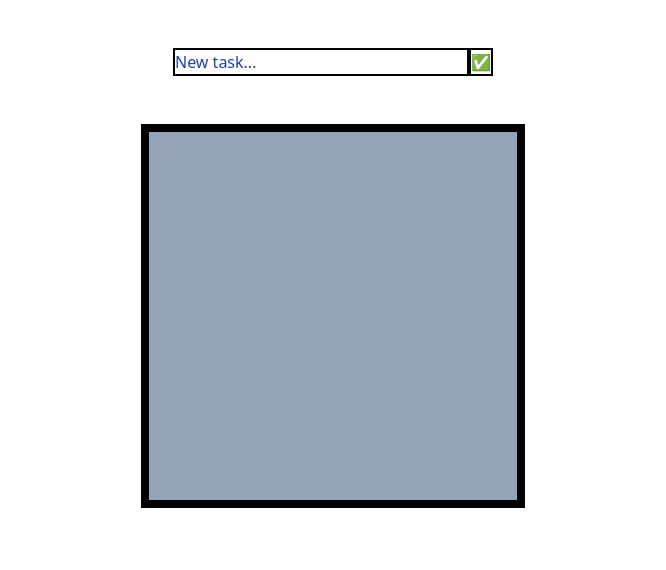
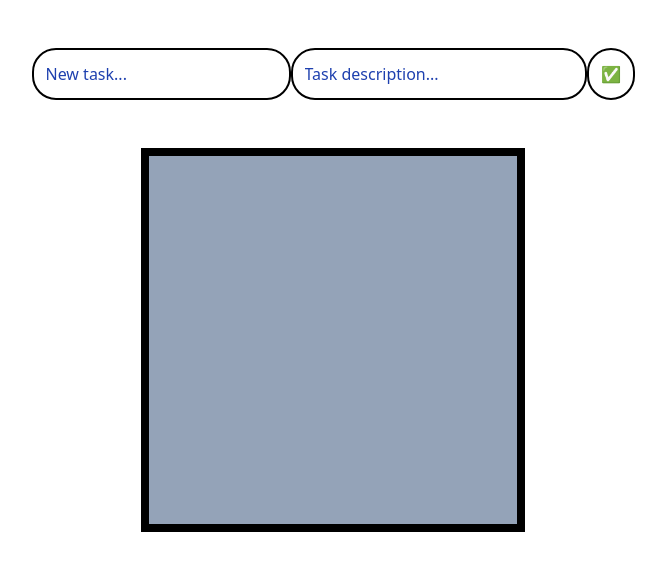
Before and after one commit to agw2005/my-tdl-project, a React (Vite) app: page / in a window 1280 px wide. Shown: the top 570 px of the page, without its empty margins (307-973 px from the left). Built offline with nearby package versions, Linux system fonts and the light colour scheme.

Commit message:
Added description

```diff
--- a/src/App.tsx
+++ b/src/App.tsx
@@ -1,30 +1,28 @@
-import { useState, useEffect } from "react";
-import New from "./components/new";
-import List from "./components/list";
+import { useEffect, useState } from "react";
+import NewTask from "./components/NewTask";
+import { TaskObject } from "C:/Users/dania/my-tdl-project/src/TaskObject.ts";
+import List from "./components/List";
 
 function App() {
-  //Initialize state from local storage or an empty array if none exist
-  const [tasks, setTasks] = useState<string[]>(() => {
-    const localStorageTasks = localStorage.getItem("tasks");
-    return localStorageTasks ? JSON.parse(localStorageTasks) : [];
+  const [taskArray, setTaskArray] = useState<TaskObject[]>(() => {
+    const localStorageTaskArray = localStorage.getItem("tasks");
+    return localStorageTaskArray ? JSON.parse(localStorageTaskArray) : [];
   });
 
-  //Save existing task to local storage whenever the state changes
   useEffect(() => {
-    localStorage.setItem("tasks", JSON.stringify(tasks));
-  }, [tasks]);
-  //When tasks state is updated, the update tasks array is uploaded into local storage
+    localStorage.setItem("tasks", JSON.stringify(taskArray));
+  }, [taskArray]);
 
-  function addTask(task: string) {
+  function addTask(task: TaskObject) {
     if (task) {
-      setTasks([...tasks, task]);
+      setTaskArray([...taskArray, task]);
     }
   }
 
   return (
     <>
-      <New onAddTask={addTask} />
-      <List tasks={tasks} />
+      <NewTask onAddTask={addTask} />
+      <List arrayOfTask={taskArray} />
     </>
   );
 }
--- /dev/null
+++ b/src/TaskObject.ts
@@ -0,0 +1,5 @@
+export type TaskObject = {
+    text: string;
+    desc: string;
+    completed: boolean;
+  };
--- /dev/null
+++ b/src/components/NewTask.tsx
@@ -0,0 +1,61 @@
+import { useState } from "react";
+import { TaskObject } from "C:/Users/dania/my-tdl-project/src/TaskObject.ts";
+
+interface NewTaskProps {
+  onAddTask: (task: TaskObject) => void;
+}
+
+function NewTask({ onAddTask }: NewTaskProps) {
+  const [task, setTask] = useState<TaskObject>({
+    text: "",
+    desc: "",
+    completed: false,
+  });
+  const handleSubmit = (clickEvent: React.FormEvent) => {
+    clickEvent.preventDefault();
+    onAddTask(task);
+    setTask({
+      text: "",
+      desc: "",
+      completed: false,
+    });
+  };
+
+  return (
+    <div>
+      <form
+        className="flex flex-row place-content-center m-12"
+        onSubmit={handleSubmit}
+      >
+        <input
+          name="task-name"
+          className="border-solid border-2 border-black w-1/8 placeholder-blue-800 rounded-3xl p-3"
+          type="text"
+          placeholder="New task..."
+          value={task.text}
+          onChange={(clickEvent) =>
+            setTask({ ...task, text: clickEvent.target.value })
+          }
+        />
+        <input
+          name="task-desc"
+          className="border-solid border-2 border-black w-1/4 placeholder-blue-800 rounded-3xl p-3"
+          type="text"
+          placeholder="Task description..."
+          value={task.desc}
+          onChange={(clickEvent) =>
+            setTask({ ...task, desc: clickEvent.target.value })
+          }
+        />
+        <br />
+        <input
+          className="border-solid border-2 border-black w-1/8 rounded-3xl p-3 hover:bg-gray-500"
+          type="submit"
+          value="✅"
+        />
+      </form>
+    </div>
+  );
+}
+
+export default NewTask;
--- a/src/components/list.tsx
+++ b/src/components/list.tsx
@@ -1,22 +1,25 @@
-import Task from "./task";
+import Task from "./Task";
+import { TaskObject } from "C:/Users/dania/my-tdl-project/src/TaskObject.ts";
 
 interface ListProps {
-  tasks: string[];
+  arrayOfTask: TaskObject[];
+}
+function handleClickTask(item: string) {
+  console.log(item);
 }
 
-function List({ tasks }: ListProps) {
-
+function List({ arrayOfTask }: ListProps) {
   return (
-    <>
     <div className="w-96 min-h-96 h-auto mb-12 mx-auto border-solid border-black border-8 bg-slate-400">
-        {tasks.map((task, index) => (
+      {arrayOfTask.map((mappedTask, index) => (
         <Task
           key={index}
-            text={task}
+          index={index}
+          task={mappedTask}
+          onClickTask={handleClickTask}
         />
       ))}
     </div>
-    </>
   );
 }
 
--- a/src/components/new.tsx
+++ /dev/null
@@ -1,52 +0,0 @@
-import { useState } from "react";
-
-interface NewProps {
-  onAddTask: (task: string) => void;
-  //onAddTask is a prop that expects a function that takes a single parameter called task which is a string
-  //"=> void" means return type void
-}
-
-function New({ onAddTask }: NewProps) {
-  const [task, setTask] = useState("");
-
-  const handleSubmit = (clickEvent: React.FormEvent) => {
-    clickEvent.preventDefault();
-    onAddTask(task);
-    setTask("");
-    //Defines a function named "handleSubmit" that runs when the submit button is clicked
-    //Takes an event object "clickEvent" as a parameter, the type of the event is "React.FormEvent"
-    //"clickEvent.preventDefault()" stops the default form submission behavior A.K.A refreshing the page
-    //"task" variable is then passed to addTask() in stateHandler
-    //setTask('') clears the task state (variable)
-  };
-
-  return (
-    <div>
-      <form
-        className="flex flex-row place-content-center m-12"
-        onSubmit={handleSubmit}
-      >
-        <input
-          className="border-solid border-2 border-black w-1/4 placeholder-blue-800"
-          name="task"
-          type="text"
-          placeholder="New task..."
-          value={task} //setTask("") after every submit
-          onChange={(clickEvent) => setTask(clickEvent.target.value)}
-          //The onChange handler in React is used to detect and respond to changes in the value of form elements
-          //"clickEvent" is automatically passed into the handler
-          //"clickEvent.target.value" is the current value of the input field
-          //setTask(clickEvent.target.value) updates the state with this new value, keeping track of what the user is typing
-        />
-        <br />
-        <input
-          className="border-solid border-2 border-black hover:bg-gray-500"
-          type="submit"
-          value="✅"
-        />
-      </form>
-    </div>
-  );
-}
-
-export default New;
--- a/src/components/task.tsx
+++ b/src/components/task.tsx
@@ -1,15 +1,43 @@
+import { useState } from "react";
+import { TaskObject } from "C:/Users/dania/my-tdl-project/src/TaskObject.ts";
+
 interface TaskProp {
-  text: string;
+  task: TaskObject;
+  index: number;
+  onClickTask: (item: string) => void;
 }
 
-function Task({ text }: TaskProp) {
+function Task({ task, index, onClickTask }: TaskProp) {
+  const [completionMark, setCompletionMark] = useState(false);
+
+  function ifMarked() {
+    if (completionMark == true) {
+      return "line-through";
+    } else {
+      return "";
+    }
+  }
 
   return (
-    <p
-      className={`p-1 bg-gray-800 hover:bg-gray-500 text-white text-xs`}
-    >
-      {text}
-    </p>
+    <>
+      <p
+        className={`p-1 bg-gray-800 hover:bg-gray-500 text-white text-xs ${ifMarked()}`}
+        onClick={() => {
+          console.log(
+            `Item index: ${index}\nItem mark: ${task.completed}\nItem text: ${task.text}\nItem desc: ${task.desc}`
+          );
+          onClickTask("Clicked");
+          ifMarked() ? setCompletionMark(false) : setCompletionMark(true);
+        }}
+      >
+        {task.text}
+        {` ${ifMarked() ? "(DONE)" : ""}`}
+      </p>
+      <p className={`p-1 bg-gray-900 text-white text-xs`}>
+        {">>>"}
+        {task.desc ? task.desc : "No description"}
+      </p>
+    </>
   );
 }
 
```
Lines whose indentation alone changed are shown as unchanged.
